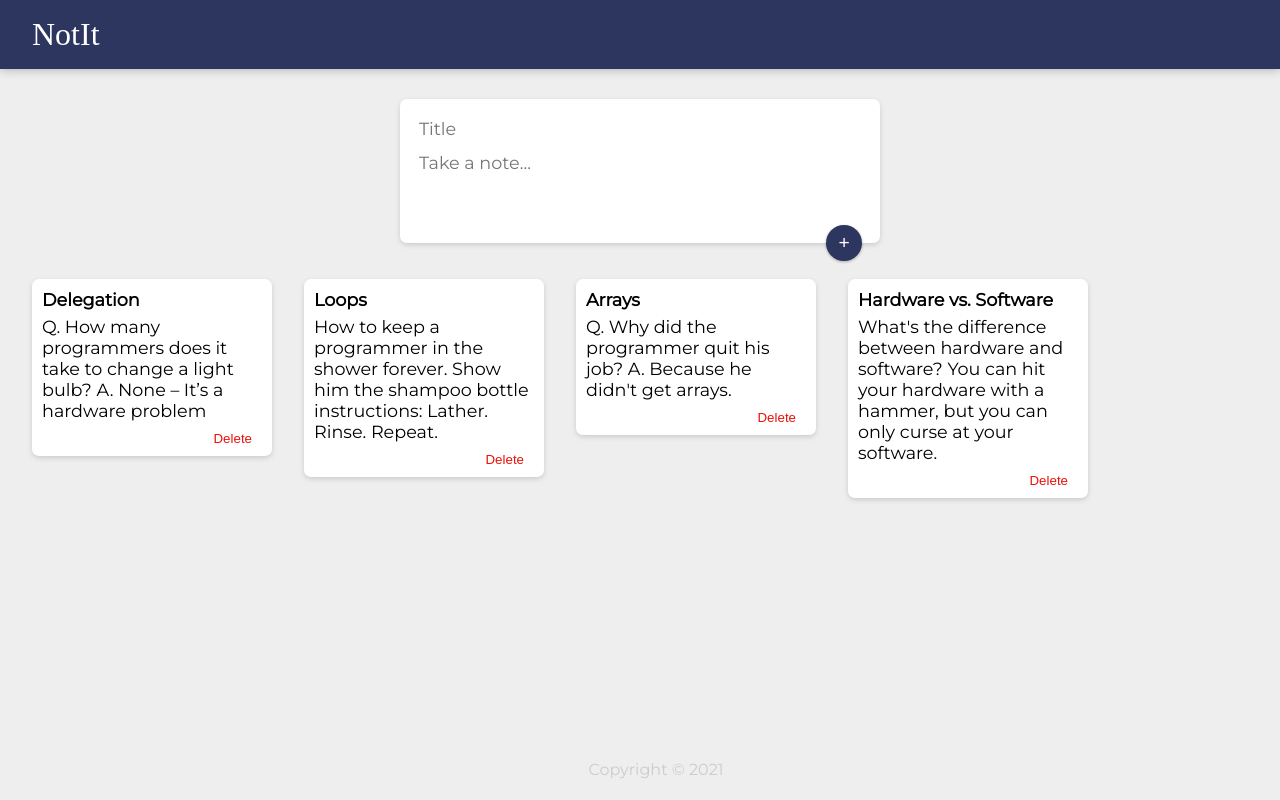
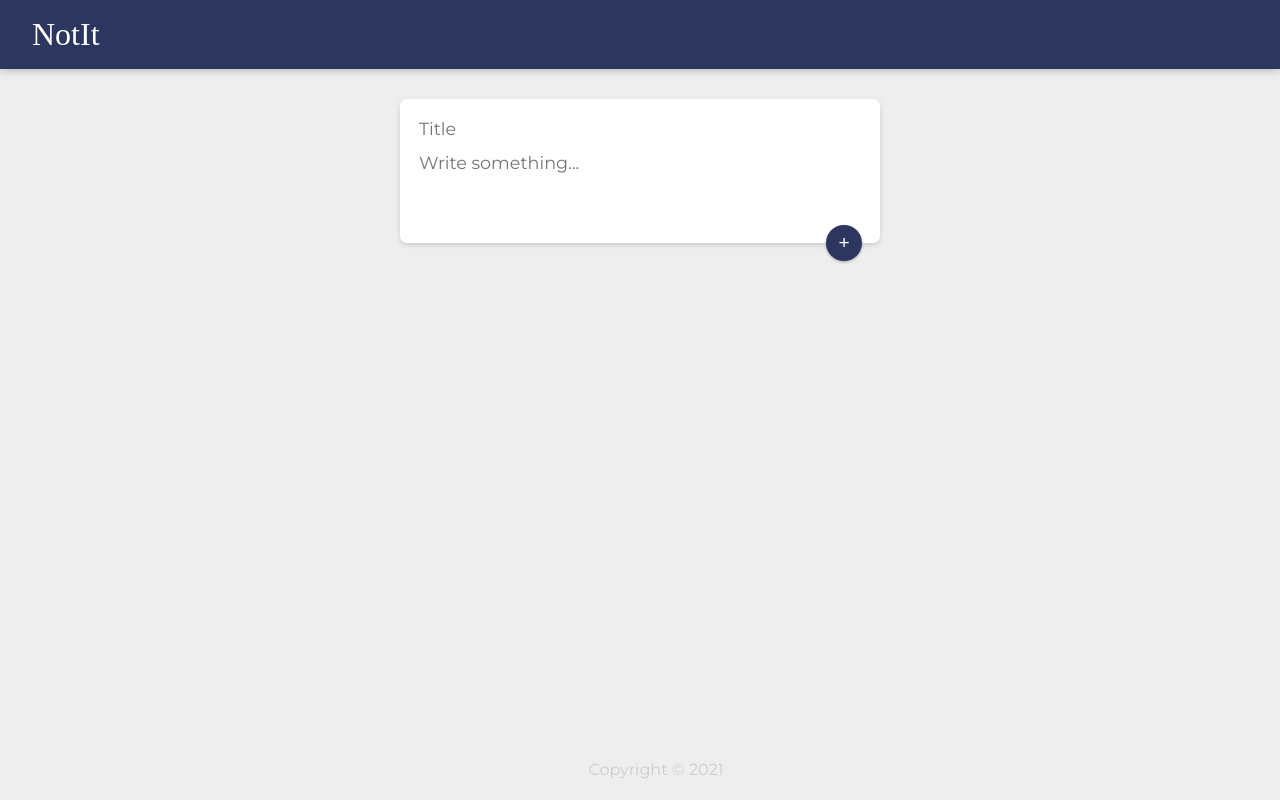
Before and after one commit to neethunsr/Keep, a React (Create React App) app: page / in a window 1280 px wide. Built offline with nearby package versions, Linux system fonts and the light colour scheme; a web font is replaced by a local one.

Commit message:
Implement add notes function

```diff
--- a/src/components/AddNote.jsx
+++ b/src/components/AddNote.jsx
@@ -1,12 +1,42 @@
-import React from "react";
+import React, {useState} from "react";
 
-function AddNote() {
+function AddNote(props) {
+    const[note, setNote] = useState({
+        title: "",
+        content: ""
+    });
+
+    function handleChange(event){
+        const{name, value} = event.target;
+
+        setNote(prevNote => {
+            return {
+                ...prevNote,
+                [name] : value
+            };
+        });
+    }
+    function submitNote(event){
+        props.onAdd(note);
+        event.preventDefault();
+    }
   return (
     <div>
       <form>
-        <input name="title" placeholder="Title" />
-        <textarea name="content" placeholder="Take a note..." rows="3" />
-        <button>+</button>
+        <input
+            name="title"
+            value={note.title}
+            placeholder="Title"
+            onChange={handleChange}
+        />
+        <textarea
+            name="content"
+            value={note.content}
+            placeholder="Write something..."
+            rows="3"
+            onChange={handleChange}
+        />
+        <button onClick={submitNote}>+</button>
       </form>
     </div>
   );
--- a/src/components/App.jsx
+++ b/src/components/App.jsx
@@ -1,14 +1,21 @@
-import React from 'react';
+import React, {useState} from 'react';
 import Header from './Header';
 import Footer from './Footer';
 import Notes from './Notes';
-import notes from '../notes';
+// import notes from '../notes';
 import AddNote from './AddNote';
 
 function App(){
+    const [notes, setNotes] = useState([]);
+
+    function addNote(note){
+        setNotes(newNote => {
+            return [...newNote, note];
+        });
+    }
     return <div>
         <Header />
-        <AddNote />
+        <AddNote onAdd={addNote} />
         {notes.map(note =>
             <Notes
                 key={note.key}
```
